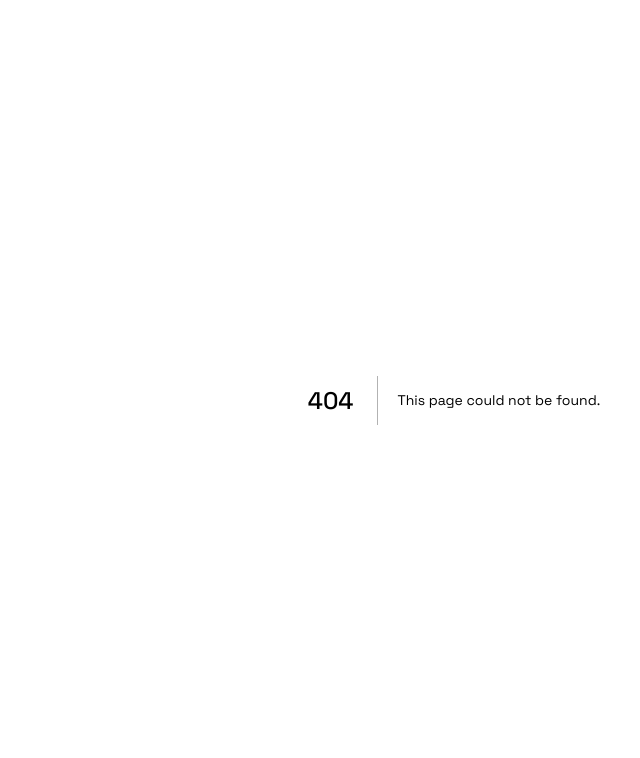
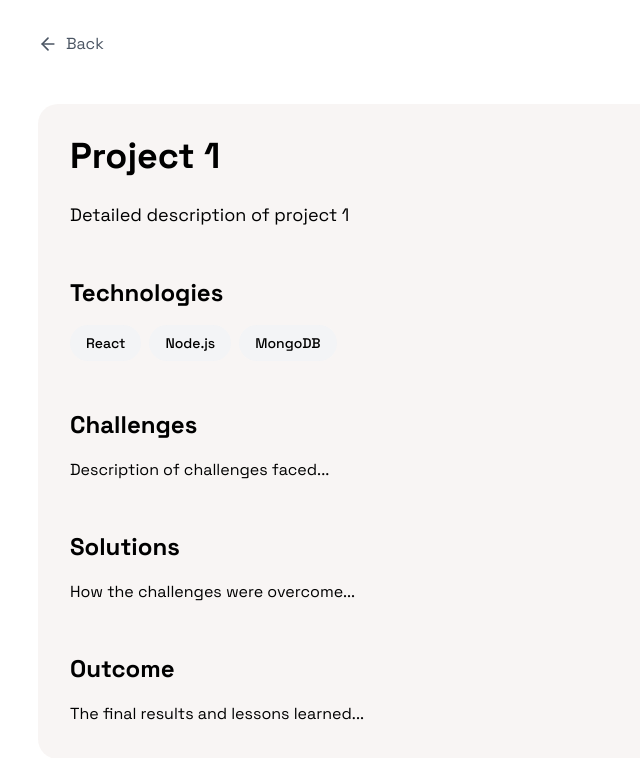
Before and after one commit to suoeh/dylandai.vercel.app, a Next.js app: page /cool_stuff/project1 in a window 1280 px wide. Before the commit this address had no page. Shown: the top 758 px of the page, without its empty margins (186-826 px from the left). Built offline with nearby package versions, Linux system fonts and the light colour scheme.

Commit message:
Fixed layout
meow

```diff
--- a/app/components/Header.tsx
+++ /dev/null
@@ -1,32 +0,0 @@
-import Link from "next/link"
-
-export default function Header() {
-  return (
-    <header className="fixed top-0 left-0 right-0 z-50 bg-white bg-opacity-90 shadow-md">
-      <nav className="container mx-auto px-6 py-3">
-        <ul className="flex justify-center space-x-6">
-          <li>
-            <Link href="#about" className="text-gray-800 hover:text-blue-600 transition-colors duration-300">
-              About
-            </Link>
-          </li>
-          <li>
-            <Link href="#skills" className="text-gray-800 hover:text-blue-600 transition-colors duration-300">
-              Skills
-            </Link>
-          </li>
-          <li>
-            <Link href="#projects" className="text-gray-800 hover:text-blue-600 transition-colors duration-300">
-              Projects
-            </Link>
-          </li>
-          <li>
-            <Link href="#contact" className="text-gray-800 hover:text-blue-600 transition-colors duration-300">
-              Contact
-            </Link>
-          </li>
-        </ul>
-      </nav>
-    </header>
-  )
-}
--- /dev/null
+++ b/app/components/OtherCoolStuff.tsx
@@ -0,0 +1,47 @@
+import Link from "next/link"
+
+export default function OtherCoolStuff() {
+  const projects = [
+    {
+      id: "project1",
+      title: "Project 1",
+      description: "A brief description of project 1",
+      tags: ["React", "Node.js"],
+    },
+    {
+      id: "project2",
+      title: "Project 2",
+      description: "A brief description of project 2",
+      tags: ["Python", "ML"],
+    },
+    {
+      id: "project3",
+      title: "Project 3",
+      description: "A brief description of project 3",
+      tags: ["TypeScript", "Next.js"],
+    },
+  ]
+
+  return (
+    <section id="projects" className="min-h-screen py-20">
+      <div className="max-w-6xl mx-auto px-6">
+        <h2 className="text-3xl font-bold mb-12 text-center">Other Cool Stuff</h2>
+        <div className="grid grid-cols-1 md:grid-cols-2 lg:grid-cols-3 gap-8">
+          {projects.map((project) => (
+            <Link key={project.id} href={`/cool_stuff/${project.id}`} className="card p-6 flex flex-col">
+              <h3 className="text-xl font-semibold mb-3">{project.title}</h3>
+              <p className="text-gray-600 mb-4 flex-grow">{project.description}</p>
+              <div className="flex flex-wrap gap-2">
+                {project.tags.map((tag, index) => (
+                  <span key={index} className="px-3 py-1 bg-gray-100 text-gray-600 text-sm rounded-full">
+                    {tag}
+                  </span>
+                ))}
+              </div>
+            </Link>
+          ))}
+        </div>
+      </div>
+    </section>
+  )
+}
--- a/app/components/Skills.tsx
+++ /dev/null
@@ -1,22 +0,0 @@
-export default function Skills() {
-  const skills = ["JavaScript", "Python", "React", "Node.js", "SQL", "Git"]
-
-  return (
-    <section id="skills" className="min-h-screen flex items-center justify-center">
-      <div className="w-full">
-        <h2 className="text-3xl font-bold mb-8 text-center">Skills</h2>
-        <div className="grid grid-cols-2 md:grid-cols-3 gap-6">
-          {skills.map((skill, index) => (
-            <div
-              key={index}
-              className="bg-white rounded-lg shadow-md p-6 text-center
-                                        transition-all duration-300 hover:shadow-lg hover:scale-105"
-            >
-              <p className="text-xl font-semibold">{skill}</p>
-            </div>
-          ))}
-        </div>
-      </div>
-    </section>
-  )
-}
--- /dev/null
+++ b/app/cool_stuff/[id]/page.tsx
@@ -0,0 +1,89 @@
+"use client"
+
+import { useParams } from "next/navigation"
+import Link from "next/link"
+import { ArrowLeft } from "lucide-react"
+import PageTransition from "@/app/components/PageTransition"
+
+const projectData = {
+  project1: {
+    title: "Project 1",
+    description: "Detailed description of project 1",
+    technologies: ["React", "Node.js", "MongoDB"],
+    images: ["/placeholder.svg"],
+    challenges: "Description of challenges faced...",
+    solutions: "How the challenges were overcome...",
+    outcome: "The final results and lessons learned...",
+  },
+  project2: {
+    title: "Project 2",
+    description: "Detailed description of project 2",
+    technologies: ["Python", "Django", "PostgreSQL"],
+    images: ["/placeholder.svg"],
+    challenges: "Description of challenges faced...",
+    solutions: "How the challenges were overcome...",
+    outcome: "The final results and lessons learned...",
+  },
+  project3: {
+    title: "Project 3",
+    description: "Detailed description of project 3",
+    technologies: ["Vue.js", "Firebase", "Tailwind CSS"],
+    images: ["/placeholder.svg"],
+    challenges: "Description of challenges faced...",
+    solutions: "How the challenges were overcome...",
+    outcome: "The final results and lessons learned...",
+  },
+}
+
+export default function ProjectPage() {
+  const params = useParams()
+  const id = params.id as string
+  const project = projectData[id as keyof typeof projectData]
+
+  if (!project) {
+    return <div>Project not found</div>
+  }
+
+  return (
+    <PageTransition>
+      <div className="min-h-screen p-8 max-w-4xl mx-auto">
+        <Link href="/" className="inline-flex items-center text-gray-600 hover:text-gray-900 mb-12">
+          <ArrowLeft className="w-5 h-5 mr-2" />
+          <span>Back</span>
+        </Link>
+
+        <article className="hoverless-card p-8">
+          <h1 className="text-4xl font-bold mb-6">{project.title}</h1>
+
+          <p className="text-lg mb-12 leading-relaxed">{project.description}</p>
+
+          <div className="mb-12">
+            <h2 className="text-2xl font-bold mb-4">Technologies</h2>
+            <div className="flex flex-wrap gap-2">
+              {project.technologies.map((tech, index) => (
+                <span key={index} className="px-4 py-2 bg-gray-100 rounded-full text-sm font-medium">
+                  {tech}
+                </span>
+              ))}
+            </div>
+          </div>
+
+          <div className="space-y-12">
+            <Section title="Challenges" content={project.challenges} />
+            <Section title="Solutions" content={project.solutions} />
+            <Section title="Outcome" content={project.outcome} />
+          </div>
+        </article>
+      </div>
+    </PageTransition>
+  )
+}
+
+function Section({ title, content }: { title: string; content: string }) {
+  return (
+    <div>
+      <h2 className="text-2xl font-bold mb-4">{title}</h2>
+      <p className="leading-relaxed">{content}</p>
+    </div>
+  )
+}
--- a/app/page.tsx
+++ b/app/page.tsx
@@ -1,6 +1,6 @@
 import About from "./components/About"
-import Skills from "./components/Skills"
 import Projects from "./components/Projects"
+import OtherCoolStuff from "./components/OtherCoolStuff"
 import PageTransition from "./components/PageTransition"
 import ParallaxBackground from "./components/ParallaxBackground"
 
@@ -11,8 +11,8 @@ export default function Home() {
         <main className="container mx-auto px-4">
           <ParallaxBackground/>
           <About />
-          <Skills />
           <Projects />
+          <OtherCoolStuff />
         </main>
       </div>
     </PageTransition>
```
Also changed, not shown: app/icon.png.
